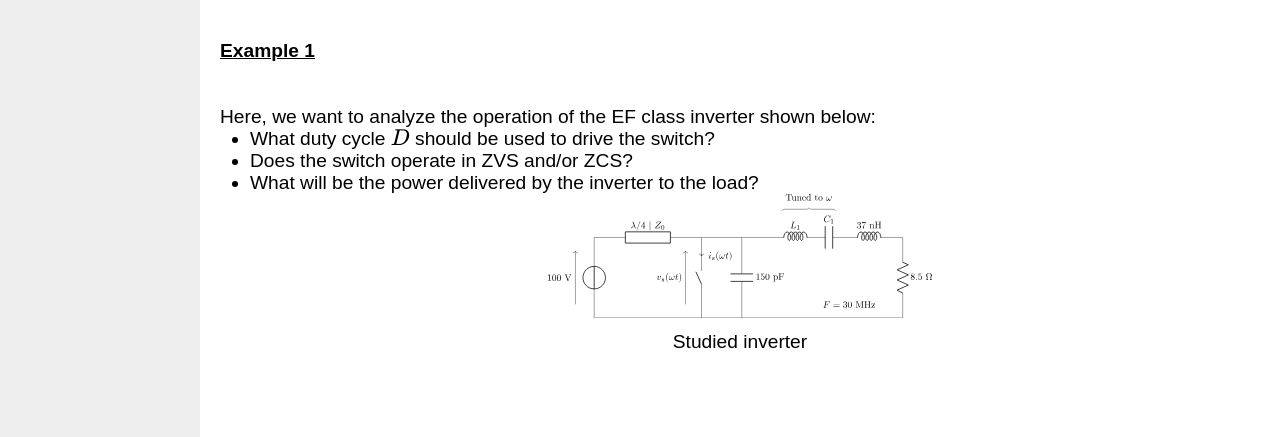
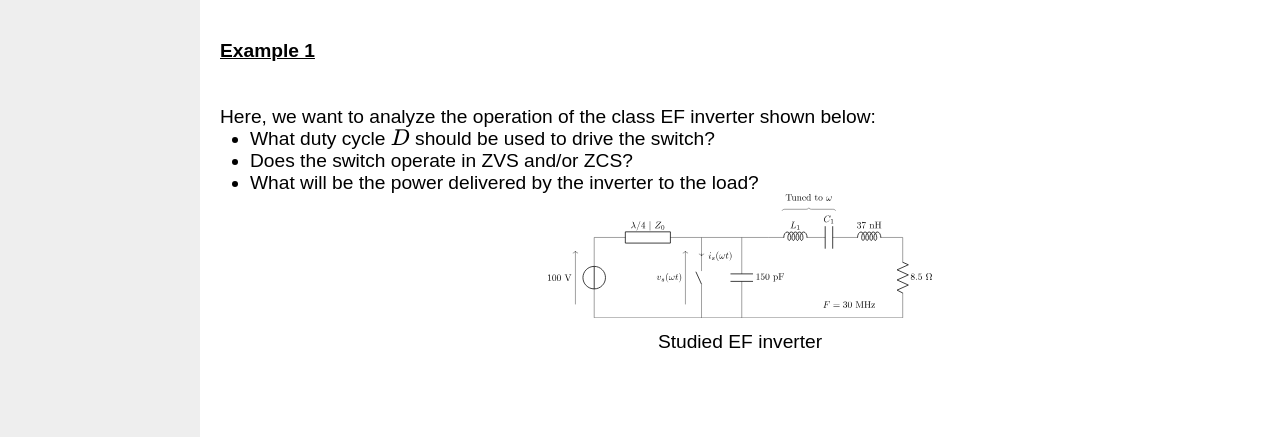
Before and after one commit to bdaire/bdaire.github.io, a Jekyll site: the page built from research_chart_example_1.md, in a window 1280 px wide. Shown: the part 201-638 px from the top of the page. Built offline with Jekyll 4.4.1, drawn with Linux system fonts in a browser that asks for light colours.

Commit message:
Update research_chart_example_1.md

```diff
--- a/research_chart_example_1.md
+++ b/research_chart_example_1.md
@@ -21,7 +21,7 @@ title: Research
 
 <p><u><b>Example 1</b></u></p>
 <br><br>
-Here, we want to analyze the operation of the EF class inverter shown below:
+Here, we want to analyze the operation of the class EF inverter shown below:
 <ul style="margin-left: 30px;">
   <li>What duty cycle \(D\) should be used to drive the switch?</li>
   <li>Does the switch operate in ZVS and/or ZCS?</li>
@@ -29,7 +29,7 @@ Here, we want to analyze the operation of the EF class inverter shown below:
 </ul>
 <figure style="margin: 0; padding: 0; text-align: center;">
   <img src="/assets/img/EF_example/example_EF_circuit_1.svg" alt="Example_1_circuit" style="width: 30vw; max-width: 100%; height: auto;">
-  <figcaption style="margin-top: 8px;">Studied inverter</figcaption>
+  <figcaption style="margin-top: 8px;">Studied EF inverter</figcaption>
 </figure>
 <br><br><br><br>
 <p><u>Step 1: Calculate the normalized coordinates</u></p>
```
